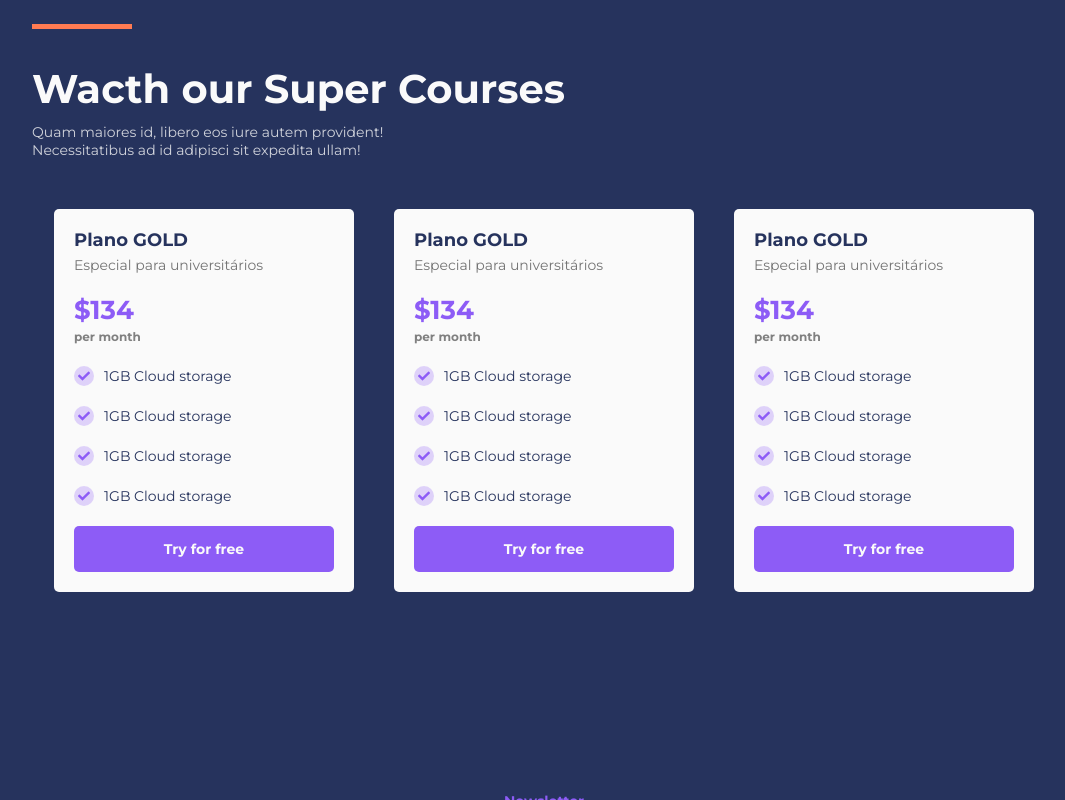
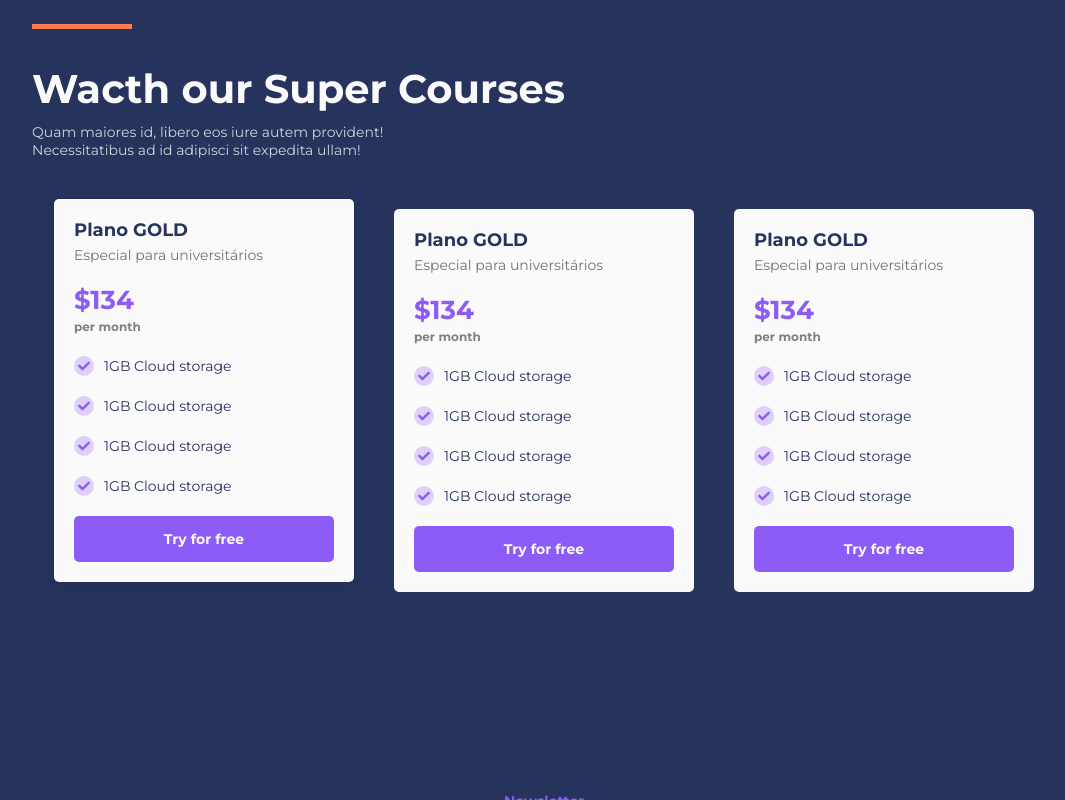
Before and after one commit to pedrohhcunha/supercourses, a Next.js app: page / in a window 1280 px wide. In both pictures the pointer is over the element 300 px from the left and 1890 px from the top of the page. Shown: the part 1490-2290 px from the top of the page, without its empty margins (96-1161 px from the left). Built offline with nearby package versions, Linux system fonts and the light colour scheme.

Commit message:
Added hover effect in plans setion

```diff
--- a/components/Plans/styles.module.scss
+++ b/components/Plans/styles.module.scss
@@ -45,6 +45,12 @@
             background-color: var(--white);
             border-radius: 5px;
             min-width: 300px;
+            transition: .3s all;
+
+            &:hover{
+                transform: translateY(-10px);
+                box-shadow: -2px 2px 10px rgba(0, 0, 0, 0.11);
+            }
 
             &:first-child{
                 margin-left: 0;
@@ -124,6 +130,11 @@
                 height: 46px;
                 margin-right: 10px;
                 cursor: pointer;
+                transition: .3s all;
+
+                &:hover{
+                    filter: brightness(.8);
+                }
             }
         }
     }
```
